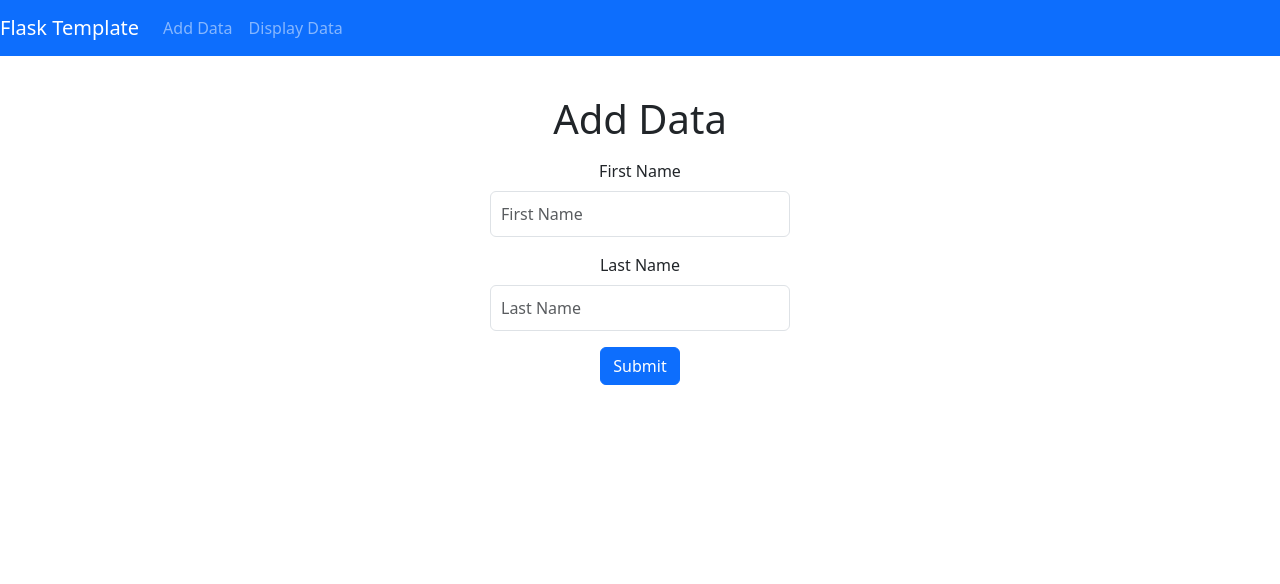
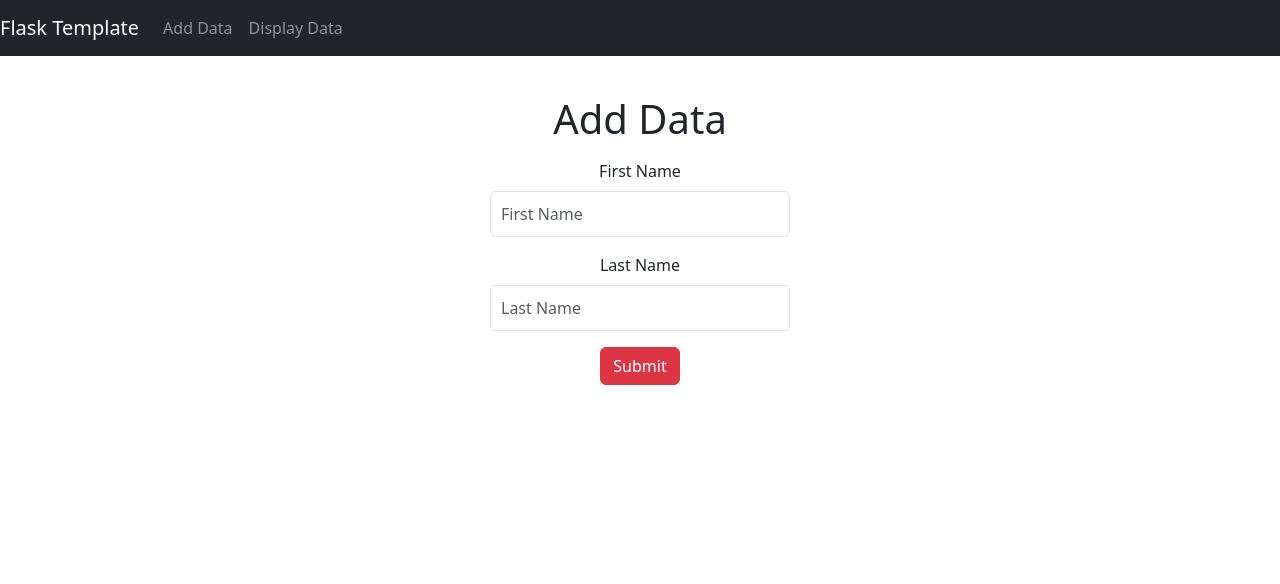
Before and after one commit to hasan-365/Flask-Training1, a Flask app: page / in a window 1280 px wide. Shown: the top 584 px of the page. Run offline with Flask 3, Linux system fonts and the light colour scheme; some libraries are stand-ins or nearby versions.

Commit message:
chnaged navar colour and submit button colour

```diff
--- a/templates/base.html
+++ b/templates/base.html
@@ -31,7 +31,7 @@
   </head>
 
   <body>
-    <nav class="navbar navbar-expand-md navbar-dark bg-primary mb-4">
+    <nav class="navbar navbar-expand-md navbar-dark bg-dark mb-4">
       <a class="navbar-brand" href="#">Flask Template</a>
       <button
         class="navbar-toggler"
--- a/templates/index.html
+++ b/templates/index.html
@@ -27,7 +27,7 @@
       />
     </div>
 
-    <button type="submit" class="btn btn-primary">Submit</button>
+    <button type="submit" class="btn btn-danger">Submit</button>
 
   </form>
 
```
